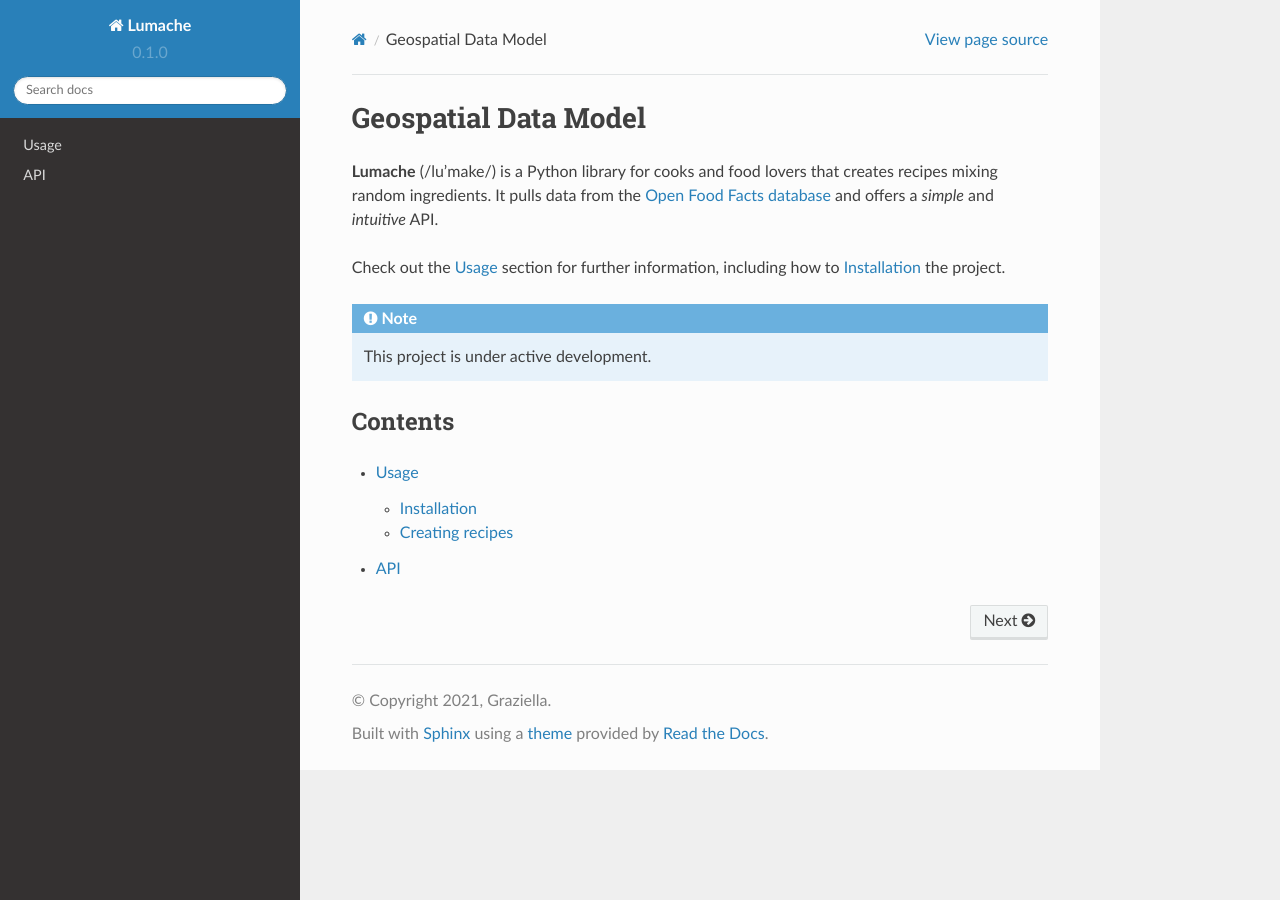
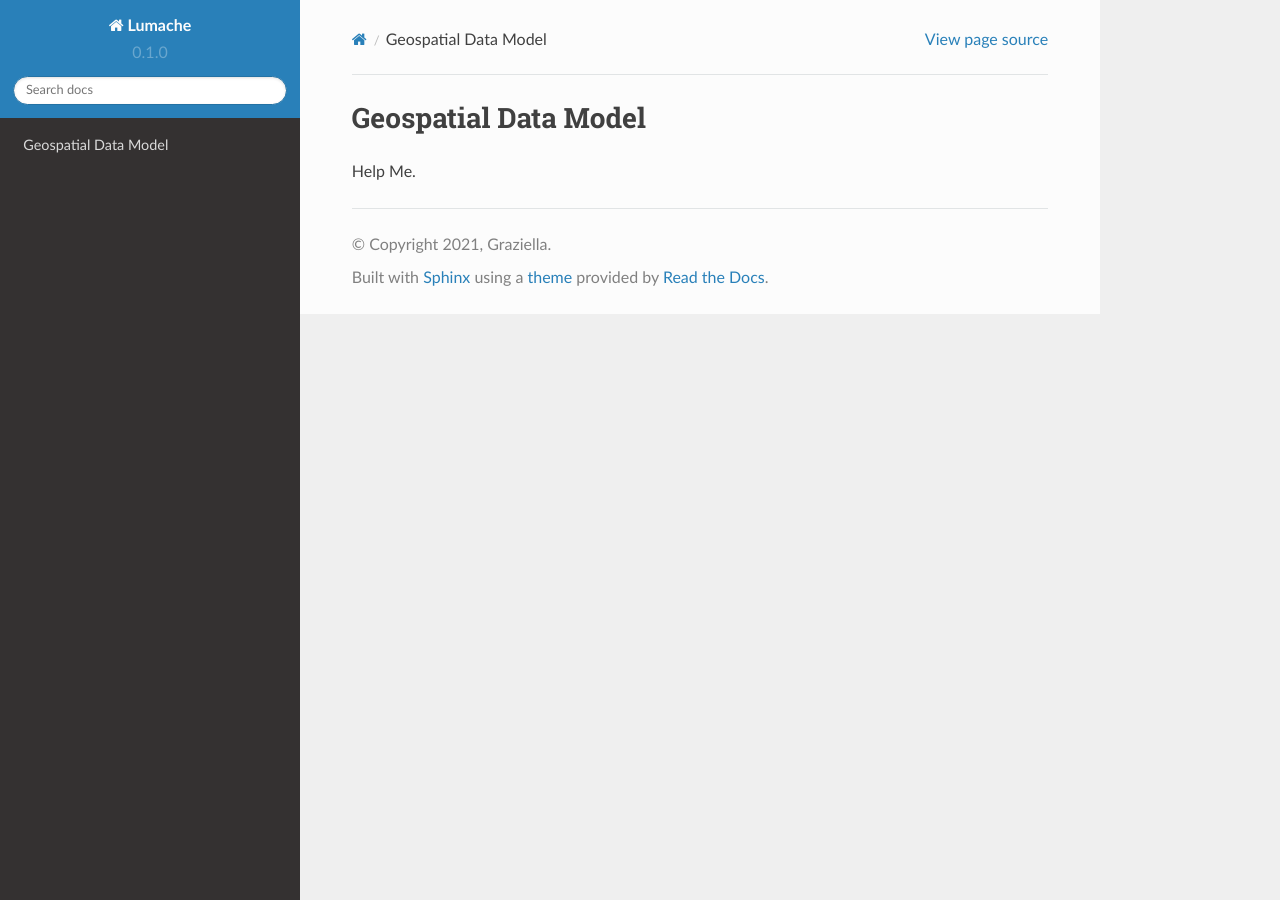
Before and after one commit to geoscholar/RGVFlood-GDM, a Sphinx documentation site: the page built from docs/source/index.rst, in a window 1280 px wide. Built offline with Sphinx 7.4.7 and the Read the Docs theme 2.0.0, drawn with Linux system fonts in a browser that asks for light colours.

Commit message:
Update index.rst

```diff
--- a/docs/source/index.rst
+++ b/docs/source/index.rst
@@ -1,22 +1,4 @@
 Geospatial Data Model
 ===================================
 
-**Lumache** (/lu'make/) is a Python library for cooks and food lovers
-that creates recipes mixing random ingredients.
-It pulls data from the `Open Food Facts database <https://world.openfoodfacts.org/>`_
-and offers a *simple* and *intuitive* API.
-
-Check out the :doc:`usage` section for further information, including
-how to :ref:`installation` the project.
-
-.. note::
-
-   This project is under active development.
-
-Contents
---------
-
-.. toctree::
-
-   usage
-   api
+Help Me.
```
